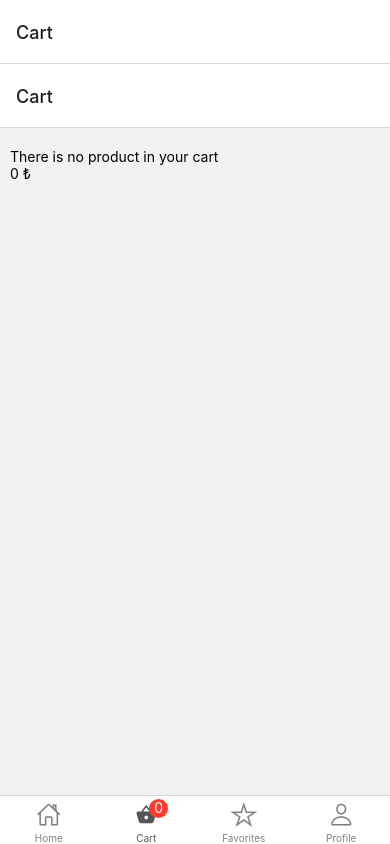
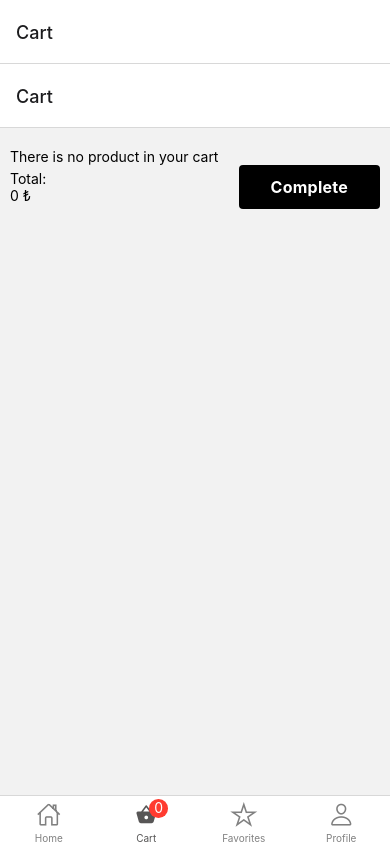
Before and after one commit to ayse8888/react-native-eteration-case, a React Native app: screen /Cart in a window 390 px wide. Built offline with nearby package versions, Linux system fonts and the light colour scheme; no server answers.

Commit message:
modal component

```diff
--- a/components/AddToCart/index.js
+++ /dev/null
@@ -1,21 +0,0 @@
-import { Pressable, Text } from 'react-native'
-import { styles } from './index.styles'
-import { useDispatch } from 'react-redux'
-import { addToCart } from '../../redux/slices/cartSlice'
-
-export function AddToCart({ cartProduct }) {
-    const dispatch = useDispatch()
-    const handleAddToCart = (product) => {
-        dispatch(addToCart(product))
-    }
-    return (
-        <Pressable
-            style={styles.addToCardBtn}
-            onPress={() => {
-                handleAddToCart(cartProduct)
-            }}
-        >
-            <Text style={styles.addToCardText}>Add To Card</Text>
-        </Pressable>
-    )
-}
--- /dev/null
+++ b/components/Button/index.js
@@ -0,0 +1,10 @@
+import { Text, TouchableOpacity } from 'react-native'
+import { styles } from './index.styles'
+
+export function Button({ title, onPress }) {
+    return (
+        <TouchableOpacity style={styles.btn} onPress={onPress}>
+            <Text style={styles.btnText}>{title}</Text>
+        </TouchableOpacity>
+    )
+}
--- a/components/AddToCart/index.styles.js
+++ b/components/Button/index.styles.js
@@ -1,7 +1,7 @@
 import { StyleSheet } from 'react-native'
 
 const styles = StyleSheet.create({
-    addToCardBtn: {
+    btn: {
         alignItems: 'center',
         justifyContent: 'center',
         paddingVertical: 12,
@@ -9,7 +9,7 @@ const styles = StyleSheet.create({
         borderRadius: 4,
         backgroundColor: 'black',
     },
-    addToCardText: {
+    btnText: {
         fontSize: 16,
         fontWeight: 'bold',
         letterSpacing: 0.25,
--- /dev/null
+++ b/components/FilterModal/index.js
@@ -0,0 +1,22 @@
+import { Modal, Text, View } from 'react-native'
+import { styles } from './index.styles'
+import { useDispatch, useSelector } from 'react-redux'
+import { hideModal, toggleModal } from '../../redux/slices/modalSlice'
+import { Button } from '../Button'
+
+export function FilterModal({modalContent}) {
+    const isModalVisible = useSelector((state) => state.modal.isModalVisible)
+    const dispatch = useDispatch()
+    return (
+        <Modal
+            visible={isModalVisible}
+            animationType="slide"
+            transparent={true}
+        >
+            <View style={styles.modalContainer}>
+                <Text style={styles.modalContent}>{modalContent}</Text>
+                <Button title="Close" onPress={() => dispatch(hideModal())} />
+            </View>
+        </Modal>
+    )
+}
--- /dev/null
+++ b/components/FilterModal/index.styles.js
@@ -0,0 +1,15 @@
+import { StyleSheet } from 'react-native'
+
+const styles = StyleSheet.create({
+    modalContainer: {
+        flex: 1,
+        justifyContent: 'center',
+        alignItems: 'center',
+        backgroundColor: 'rgba(0, 0, 0, 0.5)',
+      },
+      modalContent: {
+        marginBottom: 50
+      }
+})
+
+export { styles }
--- a/package.json
+++ b/package.json
@@ -19,6 +19,7 @@
     "expo-status-bar": "~1.6.0",
     "react": "18.2.0",
     "react-native": "0.72.3",
+    "react-native-modal": "^13.0.1",
     "react-redux": "^8.1.1",
     "redux-persist": "^6.0.0"
   },
--- /dev/null
+++ b/redux/slices/modalSlice.js
@@ -0,0 +1,24 @@
+// modalSlice.js
+import { createSlice } from '@reduxjs/toolkit'
+
+const modalSlice = createSlice({
+    name: 'modal',
+    initialState: {
+        isModalVisible: false,
+    },
+    reducers: {
+        showModal: (state) => {
+            state.isModalVisible = true
+        },
+        hideModal: (state) => {
+            state.isModalVisible = false
+        },
+        toggleModal: (state) => {
+            state.isModalVisible = !state.isVisible
+        },
+    },
+})
+
+export const { showModal, hideModal, toggleModal } = modalSlice.actions
+
+export default modalSlice.reducer
--- a/redux/store.js
+++ b/redux/store.js
@@ -1,10 +1,12 @@
 import { configureStore } from '@reduxjs/toolkit'
 import productsReducer from './slices/productsSlice'
 import cartReducer from './slices/cartSlice'
+import modalReducer from './slices/modalSlice'
 
 export const store = configureStore({
     reducer: {
         products: productsReducer,
-        cart: cartReducer
+        cart: cartReducer,
+        modal: modalReducer
     },
 })
--- a/screens/Cart/index.js
+++ b/screens/Cart/index.js
@@ -1,10 +1,13 @@
-import { FlatList, Pressable, Text, View } from 'react-native'
+import { FlatList, Pressable, ScrollView, Text, View } from 'react-native'
 import { useDispatch, useSelector } from 'react-redux'
 import { styles } from './index.styles'
 import {
     decrementQuantity,
     incrementQuantity,
 } from '../../redux/slices/cartSlice'
+import { Button } from '../../components/Button'
+import { toggleModal } from '../../redux/slices/modalSlice'
+import { FilterModal } from '../../components/FilterModal'
 
 export function Cart() {
     const cart = useSelector((state) => state.cart)
@@ -42,7 +45,7 @@ export function Cart() {
     )
 
     return (
-        <View style={styles.cartContainer}>
+        <ScrollView style={styles.cartContainer}>
             {cart.length > 0 ? (
                 <FlatList
                     data={cart}
@@ -53,9 +56,17 @@ export function Cart() {
             ) : (
                 <Text>There is no product in your cart</Text>
             )}
-            <View>
-                <Text>{totalPrice} ₺</Text>
+            <View style={styles.checkoutContainer}>
+                <View>
+                    <Text>Total:</Text>
+                    <Text>{totalPrice} ₺</Text>
+                </View>
+                <Button
+                    title="Complete"
+                    onPress={() => totalPrice > 0 && dispatch(toggleModal())}
+                />
+                <FilterModal modalContent="Thank you for your purchase" />
             </View>
-        </View>
+        </ScrollView>
     )
 }
--- a/screens/Cart/index.styles.js
+++ b/screens/Cart/index.styles.js
@@ -39,6 +39,11 @@ const styles = StyleSheet.create({
         alignItems: 'center',
         justifyContent: 'center',
     },
+    checkoutContainer: {
+        flexDirection: 'row',
+        justifyContent: 'space-between',
+        alignItems: 'center'
+    }
 })
 
 export { styles }
--- a/screens/Home/index.js
+++ b/screens/Home/index.js
@@ -11,10 +11,11 @@ import {
 } from 'react-native'
 import { styles } from './index.styles'
 import { fetchProducts } from '../../redux/slices/productsSlice'
-import { AddToCart } from '../../components/AddToCart'
+import { Button } from '../../components/Button'
 import Ionicons from 'react-native-vector-icons/Ionicons'
 import { Loading } from '../../components/Loading'
 import { Error } from '../../components/Error'
+import { addToCart } from '../../redux/slices/cartSlice'
 
 export function Home({ navigation }) {
     const products = useSelector((state) => state.products.productData)
@@ -47,7 +48,6 @@ export function Home({ navigation }) {
         navigation.navigate('ProductDetails', { product })
     }
 
-
     const renderItem = ({ item }) => (
         <TouchableOpacity
             style={styles.productCard}
@@ -61,7 +61,12 @@ export function Home({ navigation }) {
             />
             <Text>{item.price} ₺</Text>
             <Text style={styles.productName}>{item.name}</Text>
-            <AddToCart cartProduct={item} />
+            <Button
+                onPress={() => {
+                    dispatch(addToCart(item))
+                }}
+                title="Add To Cart"
+            />
         </TouchableOpacity>
     )
 
--- a/screens/ProductDetails/index.js
+++ b/screens/ProductDetails/index.js
@@ -1,10 +1,14 @@
 import { Image, Pressable, ScrollView, Text, View } from 'react-native'
 import { styles } from './index.styles'
 import { AddToCart } from '../../components/AddToCart'
+import { Button } from '../../components/Button'
+import { addToCart } from '../../redux/slices/cartSlice'
+import { useDispatch } from 'react-redux'
 
 export function ProductDetails({ route }) {
     const { product } = route.params
-    console.log(route)
+    const dispatch = useDispatch()
+
     return (
         <ScrollView>
             <View style={styles.productDetailContainer}>
@@ -25,7 +29,12 @@ export function ProductDetails({ route }) {
                             {product.price} ₺
                         </Text>
                     </View>
-                    <AddToCart />
+                    <Button
+                        onPress={() => {
+                            dispatch(addToCart(product))
+                        }}
+                        title="Add To Cart"
+                    />
                 </View>
             </View>
         </ScrollView>
```
Also changed, not shown: 1 other file (tests, documents, lock files or other folders).
